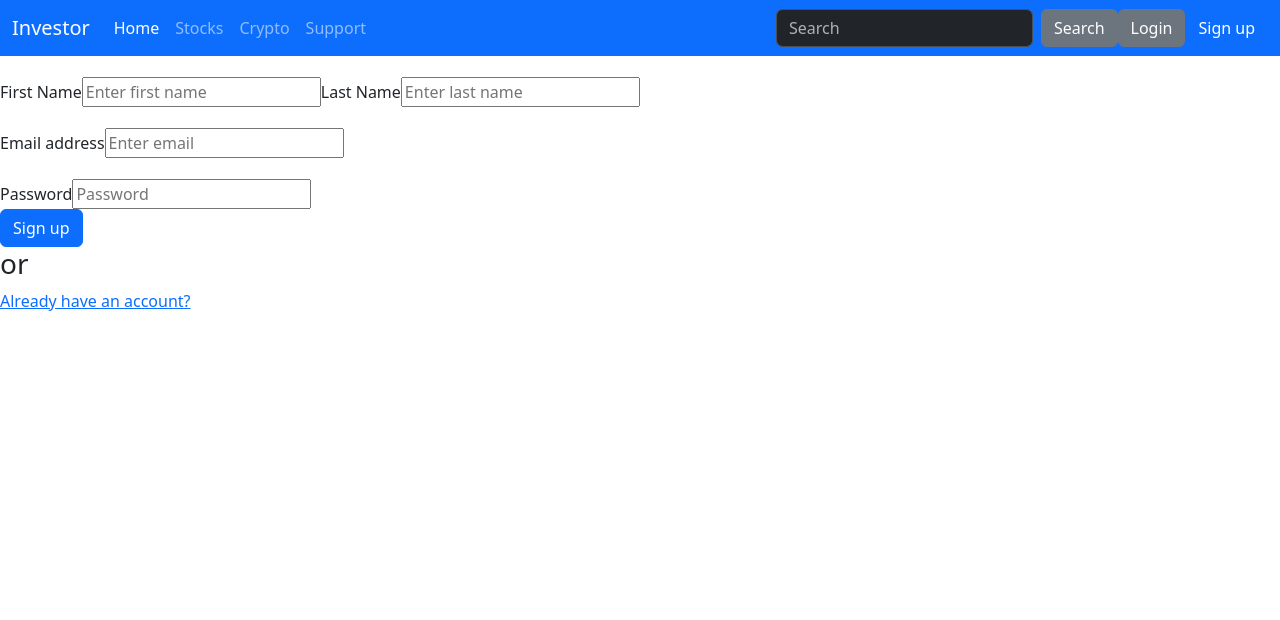
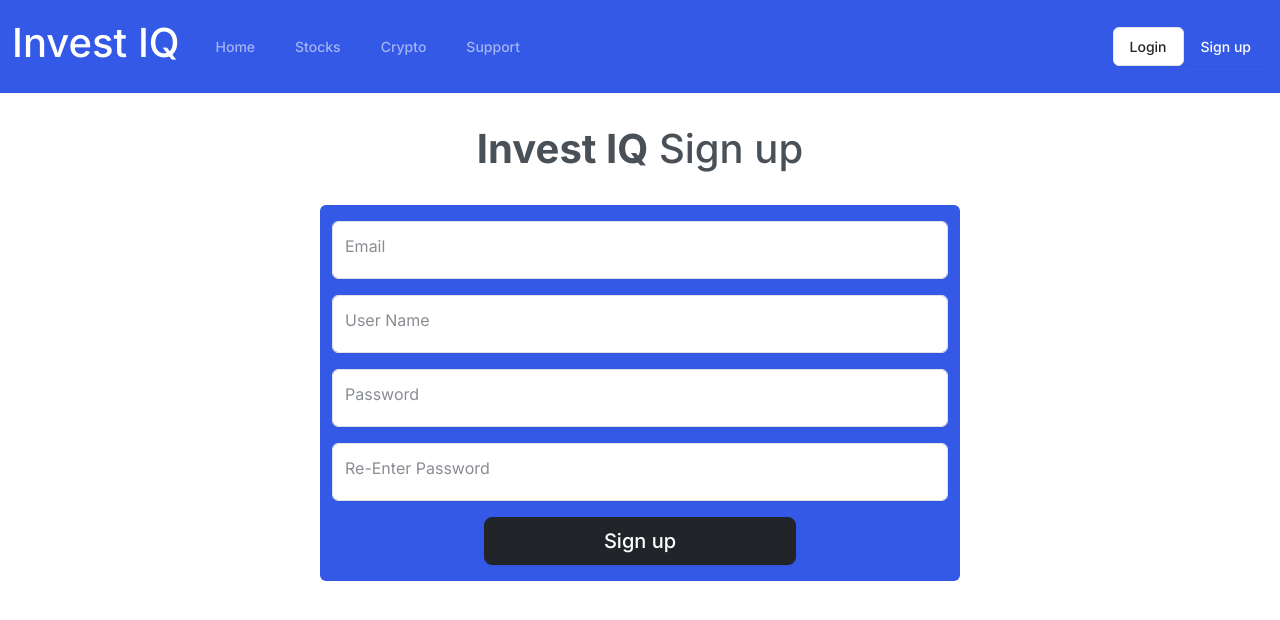
Before and after one commit to sfazliddin/InvestingWebsite, a React (Vite) app: page /register in a window 1280 px wide. Shown: the top 620 px of the page. Built offline with nearby package versions, Linux system fonts and the light colour scheme.

Commit message:
fixed up login and register ui and added content on home page set up proper theme

```diff
--- a/package.json
+++ b/package.json
@@ -10,12 +10,15 @@
     "preview": "vite preview"
   },
   "dependencies": {
+    "@polygon.io/client-js": "^7.2.6",
     "@popperjs/core": "^2.11.8",
     "bootstrap": "^5.3.1",
+    "bootswatch": "^5.3.1",
     "react": "^18.2.0",
     "react-bootstrap": "^2.8.0",
     "react-dom": "^18.2.0",
-    "react-router-dom": "^6.15.0"
+    "react-router-dom": "^6.15.0",
+    "yahoo-stock-api": "^2.2.1"
   },
   "devDependencies": {
     "@types/react": "^18.2.15",
--- a/src/App.jsx
+++ b/src/App.jsx
@@ -1,5 +1,5 @@
 import { Routes, Route } from "react-router-dom";
-
+// import "bootswatch/dist/zephyr/bootstrap.min.css";
 import "./App.css";
 import Home from "./pages/Home";
 import Login from "./pages/Login";
--- a/src/components/buttons.jsx
+++ b/src/components/buttons.jsx
@@ -1,9 +1,9 @@
-import "bootstrap/dist/css/bootstrap.css";
+// import "bootswatch/dist/zephyr/bootstrap.min.css";
 
 const LoginButton = () => {
   return (
     <a href="/login">
-      <button type="button" className="btn btn-secondary" to="/login">
+      <button type="button" className="btn btn-secondary">
         Login
       </button>
     </a>
@@ -12,7 +12,7 @@
 const SignupButton = () => {
   return (
     <a href="/register">
-      <button type="button" className="btn btn-primary" to="/register">
+      <button type="button" className="btn btn-primary">
         Sign up
       </button>
     </a>
--- a/src/components/navbar.jsx
+++ b/src/components/navbar.jsx
@@ -1,4 +1,5 @@
-import "bootstrap/dist/css/bootstrap.css";
+// import "bootswatch/dist/zephyr/bootstrap.min.css";
+
 import { SignupButton, LoginButton } from "./buttons";
 
 const MyNavbar = () => {
@@ -6,7 +7,7 @@
     <nav className="navbar navbar-expand-lg bg-primary" data-bs-theme="dark">
       <div className="container-fluid">
         <a className="navbar-brand" href="/">
-          Investor
+          <h1>Invest IQ</h1>
         </a>
         <button
           className="navbar-toggler"
@@ -22,7 +23,7 @@
         <div className="collapse navbar-collapse" id="navbarColor01">
           <ul className="navbar-nav me-auto">
             <li className="nav-item">
-              <a className="nav-link active" href="/">
+              <a className="nav-link" href="/">
                 Home
                 <span className="visually-hidden">(current)</span>
               </a>
@@ -43,16 +44,6 @@
               </a>
             </li>
           </ul>
-          <form className="d-flex">
-            <input
-              className="form-control me-sm-2"
-              type="search"
-              placeholder="Search"
-            />
-            <button className="btn btn-secondary my-2 my-sm-0" type="submit">
-              Search
-            </button>
-          </form>
 
           <LoginButton />
           <SignupButton />
--- a/src/main.jsx
+++ b/src/main.jsx
@@ -1,6 +1,8 @@
 import React from "react";
 import ReactDOM from "react-dom/client";
 import App from "./App.jsx";
+import "bootswatch/dist/zephyr/bootstrap.min.css";
+
 import "./index.css";
 import { BrowserRouter } from "react-router-dom";
 
--- a/src/pages/Home.jsx
+++ b/src/pages/Home.jsx
@@ -1,4 +1,32 @@
 const Home = () => {
-  return <>Home</>;
+  return (
+    <>
+      <h3>Welcome to Invest IQ - Your Path to Smart Investing</h3>
+      <h3>Discover. Trade. Grow.</h3>
+      <h3>Why Choose Invest IQ?</h3>
+      <ul>
+        <li>
+          <b>Realistic Simulation:</b> Practice trading with real market data in
+          a risk-free environment.
+        </li>
+        <li>
+          <b>Educational Resources:</b> Access a wealth of learning materials to
+          boost your investment knowledge.
+        </li>
+        <li>
+          <b>Community Engagement:</b> Connect with fellow investors, share
+          strategies, and learn from experts.
+        </li>
+        <li>
+          <b>Competitions:</b> Join trading competitions to put your skills to
+          the test and win prizes.
+        </li>
+        <li>
+          <b>User-Friendly Interface:</b> Our platform is intuitive and easy to
+          use, making it suitable for traders of all levels.
+        </li>
+      </ul>
+    </>
+  );
 };
 export default Home;
--- a/src/pages/Login.jsx
+++ b/src/pages/Login.jsx
@@ -1,61 +1,67 @@
-import "bootstrap/dist/css/bootstrap.css";
+import React, { Fragment, useState } from "react";
+import { Link, Navigate } from "react-router-dom";
 
 const Login = () => {
   return (
-    <htmlForm>
-      <fieldset>
-        <div className="htmlForm-group row"></div>
-        <div className="htmlForm-group">
-          <label htmlFor="exampleInputEmail1" className="htmlForm-label mt-4">
-            Email address
+    <div className="d-flex justify-content-center flex-column">
+      <div className="col-12 text-center my-3">
+        <h1 className="my-3">
+          <strong>Invest IQ</strong> Login
+        </h1>
+      </div>
+      <div className="credentials bg-primary col-10 col-md-8 col-lg-6 rounded p-2 mx-auto mb-5">
+        <form>
+          <div className="form-floating p-1 mt-1">
+            <input
+              required
+              type="email"
+              className="form-control"
+              id="floatingInput"
+              placeholder="name@example.com"
+            />
+            <label htmlFor="floatingInput" className="ps-3">
+              Email
             </label>
+            <div className="d-flex justify-content-center py-2">
+              <sub className="text-light">ex.John.Doe29@email.com</sub>
+            </div>
+          </div>
+          <div className="form-floating p-1">
             <input
-            type="email"
-            className="htmlForm-control"
-            id="exampleInputEmail1"
-            aria-describedby="emailHelp"
-            placeholder="Enter email"
+              required
+              type="password"
+              className="form-control"
+              id="floatingPassword"
+              placeholder="Password"
             />
-        </div>
-        <div className="htmlForm-group">
-          <label
-            htmlFor="exampleInputPassword1"
-            className="htmlForm-label mt-4"
-          >
+            <label htmlFor="floatingPassword" className="ps-3">
               Password
             </label>
-          <input
-            type="password"
-            className="htmlForm-control"
-            id="exampleInputPassword1"
-            placeholder="Password"
-            autoComplete="off"
-          />
+            <div className="d-flex justify-content-center py-2">
+              <sub className="text-light">ex.DoeJohn</sub>
             </div>
-        <div className="form-check">
-          <input
-            className="form-check-input"
-            type="checkbox"
-            value=""
-            id="flexCheckDefault"
-          />
-          <label className="form-check-label" htmlFor="flexCheckDefault">
-            Keep me logged in for up to 30 days
-          </label>
           </div>
-        <div>
-          <a href="/forgotPassword">Forgot your password?</a>
-          <br />
-          <a href="/forgotEmail">Forgot your email address?</a>
-        </div>
-
-        <button type="submit" className="btn btn-primary">
+          <div className="buttonContainer mt-3 d-flex justify-content-center flex-column">
+            <button type="submit" className="btn btn-lg btn-dark col-6 mx-auto">
               Login
             </button>
-      </fieldset>
-      <h3>or</h3>
-      <a href="/register">Create an account</a>
-    </htmlForm>
+
+            <div className="support-links m-3 mb-0 p-2 d-flex justify-content-center">
+              <Link to="/register" className="text-light">
+                Sign Up
+              </Link>
+              <span className="separator m-1">|</span>
+
+              <Link to="/changePassword" className="text-light">
+                Forgot Password
+              </Link>
+              <span className="separator m-1">|</span>
+            </div>
+          </div>
+        </form>
+      </div>
+      {/* <Credentials></Credentials> */}
+    </div>
   );
 };
 export default Login;
--- a/src/pages/Register.jsx
+++ b/src/pages/Register.jsx
@@ -1,65 +1,116 @@
+import { useEffect, useState } from "react";
+// import "bootswatch/dist/zephyr/bootstrap.min.css";
+
 const Register = () => {
+  const [email, setEmail] = useState("");
+  const [pass, setPass] = useState("");
+  const [c_pass, setC_Pass] = useState("");
+  const [userName, setUserName] = useState("");
+  // const [lastName, setLastName] = useState("");
+
+  useEffect(() => {
+    console.log(email);
+  }, [email]);
+
+  const userType = "investor";
+
+  const onSubmitForm = async (e) => {
+    e.preventDefault();
+    try {
+      const body = { userType, userName, email, pass, c_pass };
+      const matches = pass === c_pass;
+      matches ? alert("MATCHED") : alert("NO MATCH");
+      const response = await fetch("/register", {
+        method: "POST",
+        headers: { "Content-Type": "application/json" },
+        body: JSON.stringify(body),
+      });
+
+      console.log(response);
+    } catch (err) {
+      console.error(err.message);
+    }
+  };
+
   return (
-    <htmlForm>
-      <fieldset>
-        <div className="htmlForm-group row"></div>
-        <div>
-          <label htmlFor="exampleInputEmail1" className="htmlForm-label mt-4">
-            First Name
+    <div className="d-flex justify-content-center flex-column">
+      <div className="col-12 my-3 text-center">
+        <h1 className="my-3">
+          <strong>Invest IQ</strong> Sign up
+        </h1>
+      </div>
+      <form onSubmit={onSubmitForm}>
+        <div className="col-10 col-md-8 col-lg-6 d-flex flex-column mx-auto bg-primary rounded p-2 mb-5">
+          <div className="form-floating p-1 my-1">
+            <input
+              required
+              type="email"
+              className="form-control"
+              id="email"
+              placeholder="name@example.com"
+              onChange={(e) => {
+                setEmail(e.target.value);
+              }}
+            />
+            <label htmlFor="email" className="ps-3">
+              Email
             </label>
+          </div>
+          <div className="form-floating p-1 my-1">
             <input
+              required
               type="text"
-            className="htmlForm-control"
-            id="firstName"
-            aria-describedby="firstName"
-            placeholder="Enter first name"
+              className="form-control"
+              id="userName"
+              placeholder="userName"
+              onChange={(e) => {
+                setUserName(e.target.value);
+              }}
             />
-          <label htmlFor="exampleInputEmail1" className="htmlForm-label mt-4">
-            Last Name
+            <label htmlFor="userName" className="ps-3">
+              User Name
             </label>
+          </div>
+
+          <div className="form-floating p-1 my-1">
             <input
-            type="text"
-            className="htmlForm-control"
-            id="lastName"
-            aria-describedby="lastName"
-            placeholder="Enter last name"
+              required
+              type="password"
+              className="form-control"
+              id="pass"
+              placeholder="Password"
+              onChange={(e) => {
+                setPass(e.target.value);
+              }}
             />
-        </div>
-        <div className="htmlForm-group">
-          <label htmlFor="exampleInputEmail1" className="htmlForm-label mt-4">
-            Email address
-          </label>
-          <input
-            type="email"
-            className="htmlForm-control"
-            id="exampleInputEmail1"
-            aria-describedby="emailHelp"
-            placeholder="Enter email"
-          />
-        </div>
-        <div className="htmlForm-group">
-          <label
-            htmlFor="exampleInputPassword1"
-            className="htmlForm-label mt-4"
-          >
+            <label htmlFor="pass" className="ps-3">
               Password
             </label>
+          </div>
+          <div className="form-floating p-1 my-1">
             <input
+              required
               type="password"
-            className="htmlForm-control"
-            id="exampleInputPassword1"
+              className="form-control"
+              id="comparePass"
               placeholder="Password"
-            autoComplete="off"
+              onChange={(e) => {
+                setC_Pass(e.target.value);
+              }}
             />
+            <label htmlFor="comparePass" className="ps-3">
+              Re-Enter Password
+            </label>
           </div>
-
-        <button type="submit" className="btn btn-primary">
+          <button
+            type="submit"
+            className="btn btn-lg btn-dark col-6 mx-auto m-2"
+          >
             Sign up
           </button>
-      </fieldset>
-      <h3>or</h3>
-      <a href="/login">Already have an account?</a>
-    </htmlForm>
+        </div>
+      </form>
+    </div>
   );
 };
 export default Register;
--- a/src/pages/Stocks.jsx
+++ b/src/pages/Stocks.jsx
@@ -1,4 +1,10 @@
 const Stocks = () => {
-  return <div>stocks</div>;
+  return (
+    <div>
+      <h1>Stocks Page</h1>
+      <h2>Stock : Price</h2>
+      <h2>{/* {stockSymbol} : {quote} */}</h2>
+    </div>
+  );
 };
 export default Stocks;
```
Also changed, not shown: src/utils/polygon.js (added), 2 other files (tests, documents, lock files or other folders). Lines whose indentation alone changed are shown as unchanged.
